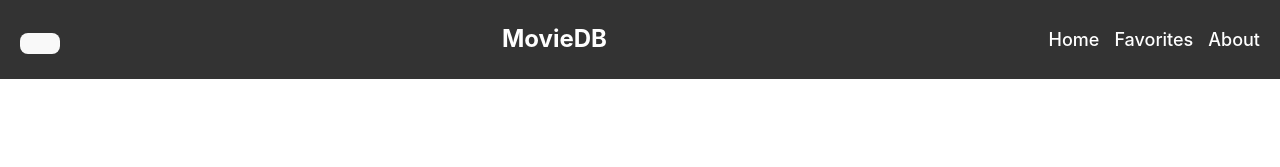
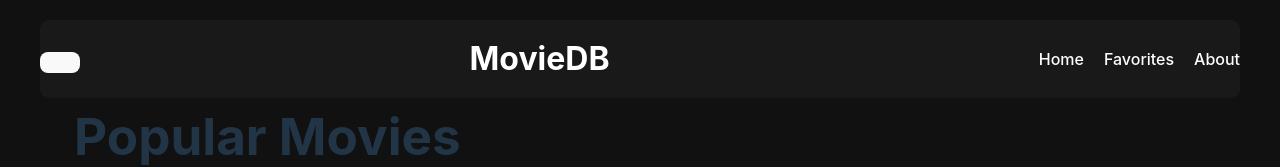
Before and after one commit to esrom-russom/Movie-Database, a React (Vite) app in the folder CoolBug/: page / in a window 1280 px wide. Shown: the top 167 px of the page. Built offline with nearby package versions, Linux system fonts and the light colour scheme; no server answers.

Commit message:
header and nav css

```diff
--- a/CoolBug/src/Pages/PageHome.css
+++ b/CoolBug/src/Pages/PageHome.css
@@ -1,12 +1,21 @@
 .page-home {
-
+  position: relative;
   padding: 40px;
-    /* width: 100%; */
+  background-color: #111111; /* Solid background for the page */
 }
 
+.page-home::before {
+  content: '';
+  position: absolute;
+  top: 0;
+  left: 0;
+  width: 100%;
+  height: 20rem; /* Fixed height of the gradient */
+  background: linear-gradient(to bottom, rgba(18, 17, 17, 1), rgba(18, 17, 17, 0)); /* Black gradient from top to bottom */
+  z-index: -1; /* Ensure it's behind the content */
+}
 .slider-container {
   margin-bottom: 40px;
-
 }
 
 .movies-section {
--- a/CoolBug/src/Pages/PageMovie.css
+++ b/CoolBug/src/Pages/PageMovie.css
@@ -1,9 +1,19 @@
 .page-movie {
-  min-height: 100vh;
-  background-color: #1a1a1a;
-  color: #ffffff;
+  position: relative;
+  padding: 40px;
+  background-color: #111111; /* Solid background for the page */
 }
 
+.page-movie::before {
+  content: '';
+  position: absolute;
+  top: 0;
+  left: 0;
+  width: 100%;
+  height: 15rem; /* Fixed height of the gradient */
+  background: linear-gradient(to bottom, rgba(18, 17, 17, 1), rgba(18, 17, 17, 0)); /* Black gradient from top to bottom */
+  z-index: 1; /* Ensure it's behind the content */
+}
 .page-movie.loading {
   display: flex;
   justify-content: center;
--- a/CoolBug/src/components/Header.css
+++ b/CoolBug/src/components/Header.css
@@ -1,34 +1,63 @@
 .header {
+  position: fixed;
+  top: 0;
+  left: 0;
+  right: 0;
+  z-index: 10;
+  margin: 20px 40px;
   display: flex;
   justify-content: space-between;
   align-items: center;
-    padding: 10px 20px;
-    background-color: #333;
-    color: #fff;
+  border-radius: 9px;
+  backdrop-filter: blur(20px);
+}
+
+.header::before, .header::after {
+  content: "";
+  position: absolute;
+  top: 0;
+  left: 0;
+  right: 0;
+  bottom: 0;
+  z-index: -1; /* Ensure these layers stay behind the content */
+  border-radius: 9px;
+}
+
+.header::before {
+  background-color: #000000;
+  opacity: 0.2; /* 20% transparency */
+}
+
+.header::after {
+  background-color: #FFFFFF;
+  opacity: 0.05; /* 5% transparency */
 }
 
 .logo {
-    font-size: 24px;
-    color: #fff;
+  font-size: 2rem;
+  color: #fff;  /* Ensure the logo is white */
+  font-weight: bold;
 }
 
 .nav-links ul {
   display: flex;
   list-style: none;
-    gap: 15px;
-    padding: 0;
+  gap: 20px;
 }
 
-  .nav-links ul li a {
+.nav-links a {
   text-decoration: none;
   color: #fff;
-    font-size: 18px;
-    transition: color 0.3s;
+  font-size: 1rem;
 }
 
-  .nav-links ul li a:hover {
-    color: #ff6600;
+.nav-links a:hover {
+  text-decoration: underline;
 }
+
+
+
+
 
   /* Hide nav-links and show hamburger on mobile */
   @media (max-width: 768px) {
--- a/CoolBug/src/components/react-burger-menu.css
+++ b/CoolBug/src/components/react-burger-menu.css
@@ -9,11 +9,11 @@
 }
 
 .bm-burger-bars {
-    background: #373a47;
+    background: #111111;
 }
 
 .bm-menu {
-    background: #373a47;
+    background: #111111;
     padding: 2.5em 1.5em 0;
     font-size: 1.15em;
 }
```
Lines whose indentation alone changed are shown as unchanged.
